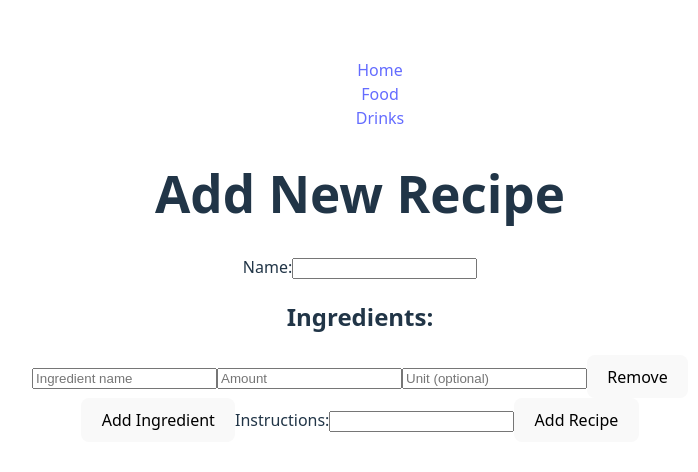
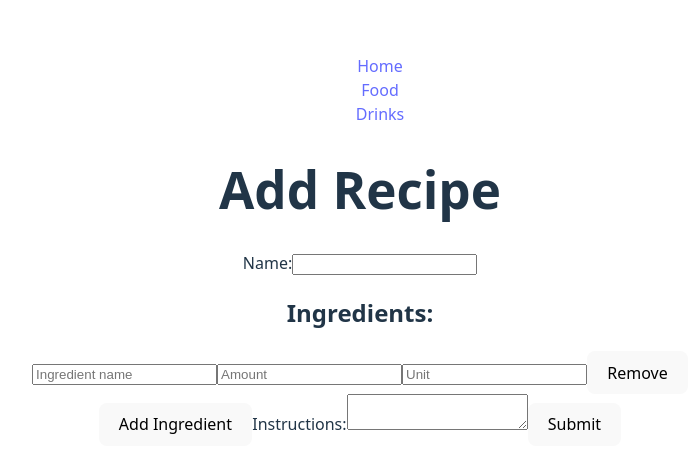
Before and after one commit to Jecor27/MenuMemory, a React (Vite) app in the folder frontend/: page /foods/addNewFood in a window 1280 px wide. Shown: the part 158-630 px from the top of the page, without its empty margins (280-978 px from the left). Built offline with nearby package versions, Linux system fonts and the light colour scheme; no server answers.

Commit message:
spent time correcting issue to move to zustand, had a lot of dry code

```diff
--- a/frontend/src/App.jsx
+++ b/frontend/src/App.jsx
@@ -1,5 +1,5 @@
 import { useEffect } from "react";
-import useStore from "./components/store";
+import useStore from "./components/store/store.js";
 import "./App.css";
 import { Route, Routes } from "react-router-dom";
 
--- a/frontend/src/components/FoodComponents/AddNewFood.jsx
+++ b/frontend/src/components/FoodComponents/AddNewFood.jsx
@@ -1,16 +1,33 @@
-export default function NewFoodForm({
+// import { useNavigate } from "react-router-dom";
+// import useAddNewFoodStore from "../store/addNewFoodStore";
+// import { useEffect } from "react";
+import useAddNewFoodStore from "../store/addNewFoodStore";
+import { useNavigate } from "react-router-dom";
+
+export default function NewFoodForm() {
+  const {
     ingredients,
+    newFoodRecipe,
     handleAddIngredient,
     handleRemoveIngredient,
     handleUpdateIngredient,
-  newFoodRecipe,
     handleUpdateRecipe,
     handleSubmit,
-}) {
+  } = useAddNewFoodStore();
+
+  const navigate = useNavigate();
+
+  const handleFormSubmit = async (e) => {
+    const newRecipeId = await handleSubmit(e);
+    if (newRecipeId) {
+      navigate(`/foods/${newRecipeId}`);
+    }
+  };
+
   return (
     <div>
-      <h1>Add New Recipe</h1>
-      <form onSubmit={handleSubmit}>
+      <h1>Add Recipe</h1>
+      <form onSubmit={handleFormSubmit}>
         <label>
           Name:
           <input
@@ -19,12 +36,13 @@ export default function NewFoodForm({
             onChange={(e) => handleUpdateRecipe("name", e.target.value)}
           />
         </label>
+        <br />
         <h2>Ingredients:</h2>
-        {ingredients.map((ingredient, index) => (
+        {ingredients.map((ingredients, index) => (
           <div key={index}>
             <input
               type="text"
-              value={ingredient.name}
+              value={ingredients.name}
               onChange={(e) =>
                 handleUpdateIngredient(index, "name", e.target.value)
               }
@@ -32,7 +50,7 @@ export default function NewFoodForm({
             />
             <input
               type="text"
-              value={ingredient.amount}
+              value={ingredients.amount}
               onChange={(e) =>
                 handleUpdateIngredient(index, "amount", e.target.value)
               }
@@ -40,11 +58,11 @@ export default function NewFoodForm({
             />
             <input
               type="text"
-              value={ingredient.unit}
+              value={ingredients.unit}
               onChange={(e) =>
                 handleUpdateIngredient(index, "unit", e.target.value)
               }
-              placeholder="Unit (optional)"
+              placeholder="Unit"
             />
             <button type="button" onClick={() => handleRemoveIngredient(index)}>
               Remove
@@ -56,13 +74,12 @@ export default function NewFoodForm({
         </button>
         <label>
           Instructions:
-          <input
-            type="text"
+          <textarea
             value={newFoodRecipe.instructions}
             onChange={(e) => handleUpdateRecipe("instructions", e.target.value)}
           />
         </label>
-        <button type="submit">Add Recipe</button>
+        <button type="submit">Submit</button>
       </form>
     </div>
   );
--- a/frontend/src/components/store.js
+++ /dev/null
@@ -1,49 +0,0 @@
-import { create } from 'zustand';
-import axios from 'axios';
-
-const useStore = create((set) => ({
-
-
-    recipes: [],
-    fetchRecipes: async () => {
-        try {
-            const foodResponse = await axios.get("http://localhost:8080/foods");
-            //console.log(foodResponse.data)
-            const drinkResponse = await axios.get("http://localhost:8080/drinks");
-            //console.log(drinkResponse.data)
-
-            const recipes = [
-                ...foodResponse.data.map(recipe => ({ ...recipe, type: 'food' })),
-                ...drinkResponse.data.map(recipe => ({ ...recipe, type: 'drink' })),
-            ];
-            set({ recipes });
-        } catch (err) {
-            console.error(err.message);
-        }
-    },
-
-    newFoodRecipe: {
-        name: "",
-        ingredients: [],
-        instructions: "",
-    },
-    updateNewFoodRecipe: (field, value) => {
-        set((state) => ({ newFoodRecipe: { ...state.newFoodRecipe, [field]: value } }));
-    },
-    addRecipe: async (recipe) => {
-        try {
-            const response = await axios.post("http://localhost:8080/foods", recipe);
-            if (response.status === 201) {
-                const newRecipeId = response.data._id;
-                set((state) => ({ recipes: [...state.recipes, response.data] }));
-                return newRecipeId;
-            } else {
-                throw new Error(`Error creating recipe: ${response.status}`);
-            }
-        } catch (err) {
-            console.error(err.message);
-        }
-    },
-}));
-
-export default useStore
--- /dev/null
+++ b/frontend/src/components/store/addNewFoodStore.js
@@ -0,0 +1,65 @@
+import { create } from 'zustand';
+import axios from 'axios';
+
+const useAddNewFoodStore = create((set, get) => ({
+    ingredients: [{ name: "", amount: "", unit: "" }],
+    newFoodRecipe: {
+        name: "",
+        ingredients: [{ name: "", amount: "", unit: "" }],
+        instructions: "",
+    },
+
+
+
+    handleUpdateRecipe: (field, value) => {
+        set((state) => ({ newFoodRecipe: { ...state.newFoodRecipe, [field]: value } }));
+    },
+
+
+
+    handleAddIngredient: () => {
+        set((state) => ({
+            ingredients: [...state.ingredients, { name: "", amount: "", unit: "" }],
+        }));
+    },
+
+
+    handleRemoveIngredient: (index) => {
+        set((state) => ({
+            ingredients: state.ingredients.filter((_, i) => i !== index),
+            newFoodRecipe: { ...state.newFoodRecipe, ingredients: state.newFoodRecipe.ingredients.filter((_, i) => i !== index) },
+        }));
+    },
+
+
+    handleUpdateIngredient: (index, field, value) => {
+        set((state) => ({
+            ingredients: state.ingredients.map((ingredient, i) =>
+                i === index ? { ...ingredient, [field]: value } : ingredient
+            ),
+            newFoodRecipe: {
+                ...state.newFoodRecipe,
+                ingredients: state.newFoodRecipe.ingredients.map((ingredient, i) =>
+                    i === index ? { ...ingredient, [field]: value } : ingredient
+                ),
+            },
+        }));
+    },
+
+
+
+    handleSubmit: async (e) => {
+        e.preventDefault();
+        try {
+            const { newFoodRecipe, ingredients } = get();
+            const recipe = { ...newFoodRecipe, ingredients };
+            const response = await axios.post("http://localhost:8080/foods", recipe);
+            const newRecipeId = response.data._id;
+            return newRecipeId;
+        } catch (error) {
+            console.error('Error submitting recipe:', error);
+        }
+    },
+}));
+
+export default useAddNewFoodStore;
--- /dev/null
+++ b/frontend/src/components/store/store.js
@@ -0,0 +1,49 @@
+import { create } from 'zustand';
+import axios from 'axios';
+
+const useStore = create((set) => ({
+
+
+    recipes: [],
+    fetchRecipes: async () => {
+        try {
+            const foodResponse = await axios.get("http://localhost:8080/foods");
+            //console.log(foodResponse.data)
+            const drinkResponse = await axios.get("http://localhost:8080/drinks");
+            //console.log(drinkResponse.data)
+
+            const recipes = [
+                ...foodResponse.data.map(recipe => ({ ...recipe, type: 'food' })),
+                ...drinkResponse.data.map(recipe => ({ ...recipe, type: 'drink' })),
+            ];
+            set({ recipes });
+        } catch (err) {
+            console.error(err.message);
+        }
+    },
+
+    // newFoodRecipe: {
+    //     name: "",
+    //     ingredients: [],
+    //     instructions: "",
+    // },
+    // updateNewFoodRecipe: (field, value) => {
+    //     set((state) => ({ newFoodRecipe: { ...state.newFoodRecipe, [field]: value } }));
+    // },
+    // addRecipe: async (recipe) => {
+    //     try {
+    //         const response = await axios.post("http://localhost:8080/foods", recipe);
+    //         if (response.status === 201) {
+    //             const newRecipeId = response.data._id;
+    //             set((state) => ({ recipes: [...state.recipes, response.data] }));
+    //             return newRecipeId;
+    //         } else {
+    //             throw new Error(`Error creating recipe: ${response.status}`);
+    //         }
+    //     } catch (err) {
+    //         console.error(err.message);
+    //     }
+    // },
+}));
+
+export default useStore
--- a/frontend/src/pages/AddNewFoodPage.jsx
+++ b/frontend/src/pages/AddNewFoodPage.jsx
@@ -1,55 +1,41 @@
-import { useState } from "react";
-import { useNavigate } from "react-router-dom";
-import useStore from "../components/store";
 import NewFoodForm from "../components/FoodComponents/AddNewFood.jsx";
 
 export default function AddNewFoodPage() {
-  const navigate = useNavigate();
-  const { addRecipe, newFoodRecipe, updateNewFoodRecipe } = useStore();
+  // const [ingredients, setIngredients] = useState([
+  //   { name: "", amount: "", unit: "" },
+  // ]);
 
-  const [ingredients, setIngredients] = useState([
-    { name: "", amount: "", unit: "" },
-  ]);
+  // const handleAddIngredient = () => {
+  //   setIngredients([...ingredients, { name: "", amount: "", unit: "" }]);
+  // };
 
-  const handleAddIngredient = () => {
-    setIngredients([...ingredients, { name: "", amount: "", unit: "" }]);
-  };
+  // const handleRemoveIngredient = (index) => {
+  //   setIngredients(ingredients.filter((_, i) => i !== index));
+  // };
 
-  const handleRemoveIngredient = (index) => {
-    setIngredients(ingredients.filter((_, i) => i !== index));
-  };
+  // const handleUpdateIngredient = (index, field, value) => {
+  //   setIngredients(
+  //     ingredients.map((ingredient, i) =>
+  //       i === index ? { ...ingredient, [field]: value } : ingredient
+  //     )
+  //   );
+  // };
 
-  const handleUpdateIngredient = (index, field, value) => {
-    setIngredients(
-      ingredients.map((ingredient, i) =>
-        i === index ? { ...ingredient, [field]: value } : ingredient
-      )
-    );
-  };
+  // const handleUpdateRecipe = (field, value) => {
+  //   // console.log(field, value);
+  //   updateNewFoodRecipe(field, value);
+  // };
 
-  const handleUpdateRecipe = (field, value) => {
-    // console.log(field, value);
-    updateNewFoodRecipe(field, value);
-  };
-
-  const handleSubmit = async (e) => {
-    e.preventDefault();
-    const recipe = { ...newFoodRecipe, ingredients };
-    const newRecipeId = await addRecipe(recipe);
-    navigate(`/foods/${newRecipeId}`);
-  };
+  // const handleSubmit = async (e) => {
+  //   e.preventDefault();
+  //   const recipe = { ...newFoodRecipe, ingredients };
+  //   const newRecipeId = await addRecipe(recipe);
+  //   navigate(`/foods/${newRecipeId}`);
+  // };
 
   return (
     <div>
-      <NewFoodForm
-        newFoodRecipe={newFoodRecipe}
-        ingredients={ingredients}
-        handleAddIngredient={handleAddIngredient}
-        handleRemoveIngredient={handleRemoveIngredient}
-        handleUpdateIngredient={handleUpdateIngredient}
-        handleUpdateRecipe={handleUpdateRecipe}
-        handleSubmit={handleSubmit}
-      />
+      <NewFoodForm />
     </div>
   );
 }
```
Lines whose indentation alone changed are shown as unchanged.
